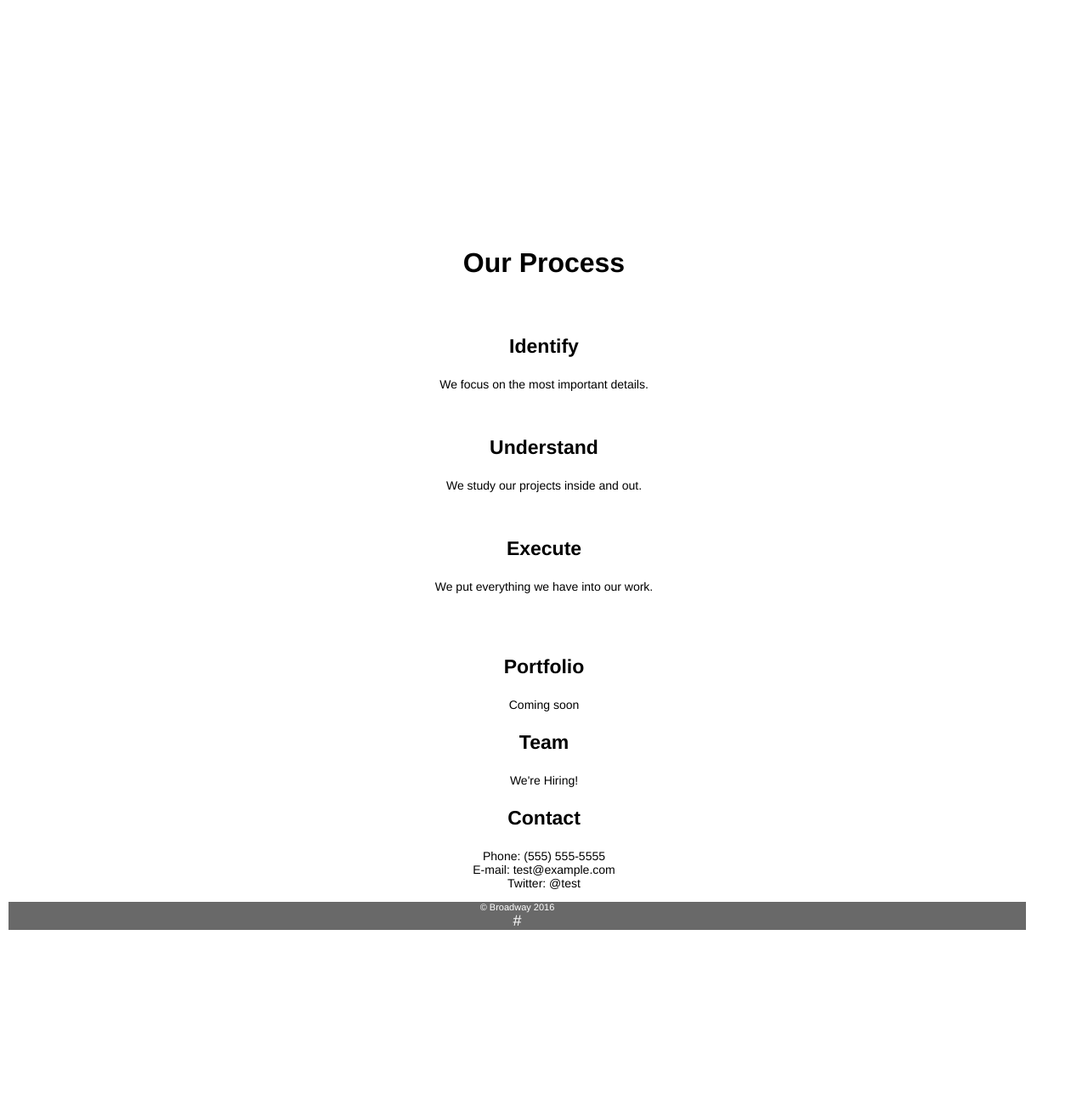
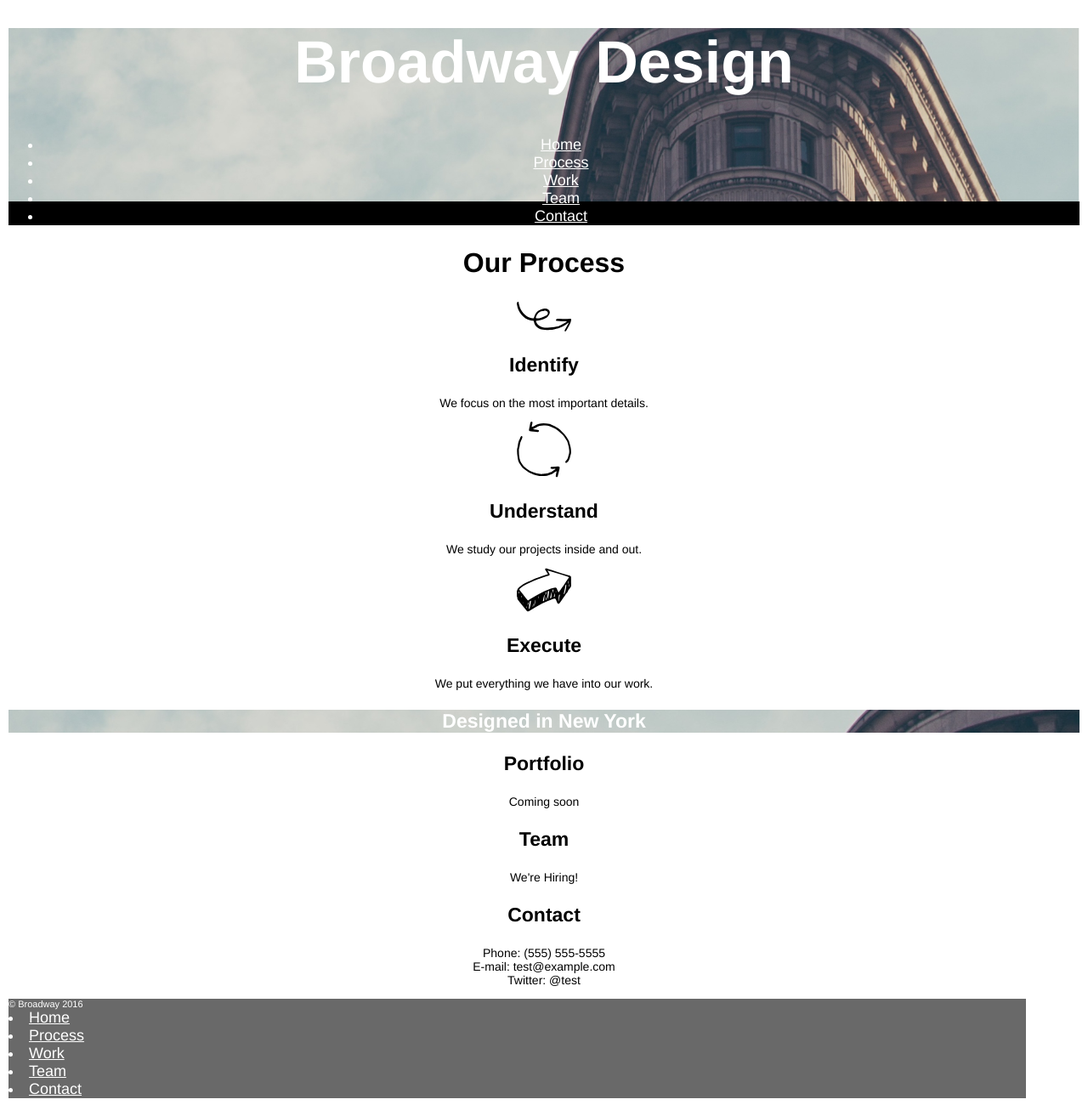
Before and after one commit to motherflux/Broadway, a plain HTML site: page index.html in a window 1280 px wide. Shown: the part 14-1314 px from the top of the page at 85% size. Before the commit the page ends 1116 px from the top, so only its background shows below. Drawn offline with Linux system fonts and the light colour scheme.

Commit message:
Shazam with images still need to be better placed

```diff
--- a/index.html
+++ b/index.html
@@ -8,42 +8,50 @@
 
   <body>
     <div class="banner">
-    <h1 id=#home>Broadway Design</h1>
+    <h1 id=home>Broadway Design</h1>
     <nav>
       <ul>
-        <li>Home</li>
-        <li>Process</li>
-        <li>Work</li>
-        <li>Team</li>
-        <li>Contact</li>
+        <li><a href="#home">Home</a></li>
+        <li><a href="#process">Process</a></li>
+        <li><a href="#work">Work</a></li>
+        <li><a href="#team">Team</a></li>
+        <li><a href="#contact">Contact</a></li>
       </ul>
     </nav>
     </div>
 
-    <h2 id=#process>Our Process</h2>
-    <img src="" alt="">
+    <h2 id="process">Our Process</h2>
+    <img src="./resources/images/identify.svg" alt="icon of squiggly arrow">
     <h3>Identify</h3>
     <p>We focus on the most important details.</p>
-    <img src="" alt="">
+    <img src="./resources/images/understand.svg" alt="circular arrow doodle">
     <h3>Understand</h3>
     <p>We study our projects inside and out.</p>
-    <img src="" alt="">
+    <img src="resources/images/execute.svg" alt="straight arrow icon">
     <h3>Execute</h3>
     <p>We put everything we have into our work.</p>
 
-    <div class="midline" id=#work>
+    <div class="midline" id=work>
       <h3>Designed in New York</h3>
     </div>
 
     <h3>Portfolio</h3>
     <p>Coming soon</p>
-    <h3>Team</h3>
+    <h3 id="team">Team</h3>
     <p>We're Hiring!</p>
-    <h3>Contact</h3>
+    <h3 id="contact">Contact</h3>
     <p>Phone: (555) 555-5555 <br>E-mail: test@example.com <br>Twitter: @test</p>
 
 
-    <footer>&copy; Broadway 2016<nav>#</nav></footer>
+    <footer>&copy; Broadway 2016<nav>
+
+        <li><a href="#home">Home</a></li>
+        <li><a href="#process">Process</a></li>
+        <li><a href="#work">Work</a></li>
+        <li><a href="#team">Team</a></li>
+        <li><a href="#contact">Contact</a></li>
+
+    </nav></footer>
 
   </body>
 </html>
--- a/resources/css/style.css
+++ b/resources/css/style.css
@@ -7,6 +7,10 @@ body {
   font-family: Helvetica;
 }
 .banner {
+  background-image: url(../images/the-flatiron-building.png);
+  background-repeat: no-repeat;
+  background-size: contain;
+  background-color: black;
 
 }
 
@@ -29,12 +33,15 @@ h3 {
 }
 .midline {
   color: white;
-  width: 95%;
-  background-image: url();
+  background-image: url(../images/the-flatiron-building.png);
+  background-repeat: no-repeat;
+  background-color: black;
 }
 footer {
   font-size: 11px;
   color: white;
   background-color: dimgray;
   width: 95%;
+  text-align: left;
 }
+a {color: white;}
```
